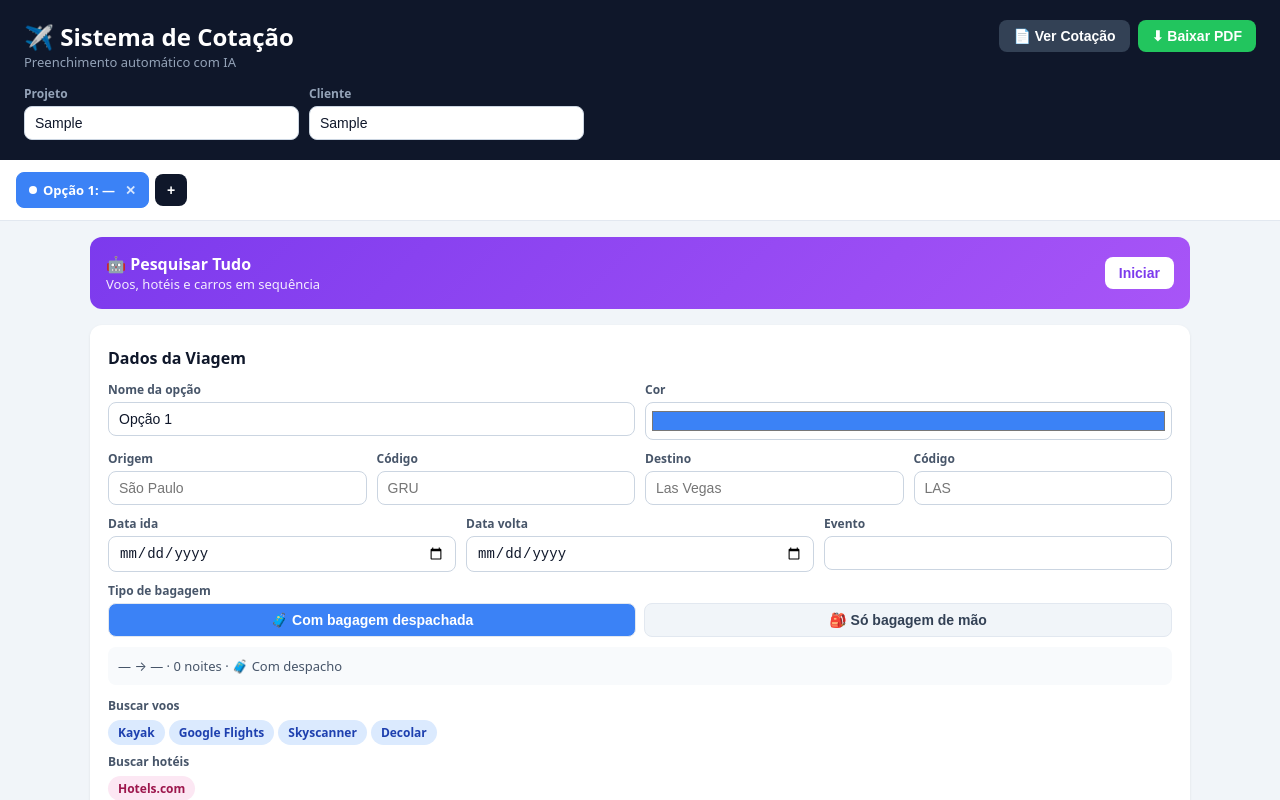
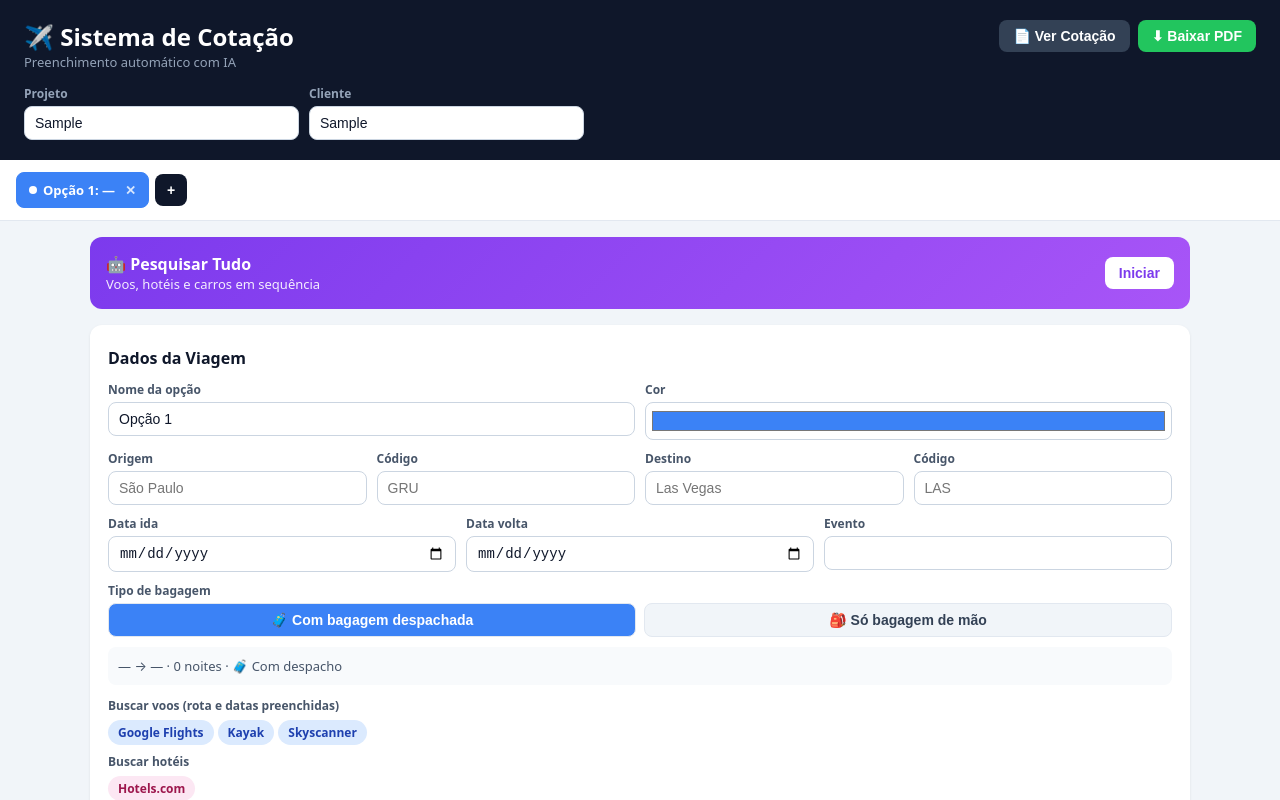
Before and after one commit to kleberlopes86-hash/cotacao-viagens, a React (Vite) app: page / in a window 1280 px wide. Both pictures are taken after typing "Sample", "Sample" into the empty fields and a click on the button "+ Nova Opção de Viagem". Shown: the top 800 px of the page. Built offline with nearby package versions, Linux system fonts and the light colour scheme.

Commit message:
logos das companhias, escalas e tempo de voo

```diff
--- a/src/App.jsx
+++ b/src/App.jsx
@@ -131,6 +131,36 @@ const flightTotal = (f) => {
   const soma = ida + volta + tax + bag;
   // se os campos novos estiverem vazios, cai no price antigo (compatibilidade)
   return soma > 0 ? soma : Number(f.price) || 0;
+};
+
+// Gera links de busca pré-preenchidos (rota + datas) para os buscadores.
+// Datas no formato AAAA-MM-DD (o que o sistema usa); converte quando preciso.
+const flightSearchLinks = (o) => {
+  const orig = (o.originCode || "").trim().toUpperCase();
+  const dest = (o.destinationCode || "").trim().toUpperCase();
+  const dep = o.departDate; // AAAA-MM-DD
+  const ret = o.returnDate; // AAAA-MM-DD
+  // formato AAMMDD para o Skyscanner
+  const short = (d) => (d ? d.slice(2).replace(/-/g, "") : "");
+  const temRota = orig && dest && dep;
+
+  // Google Flights: busca por texto é o formato mais estável
+  const googleQuery = encodeURIComponent(
+    `voos de ${orig || o.origin} para ${dest || o.destination} ida ${dep}${ret ? " volta " + ret : ""}`
+  );
+  const google = `https://www.google.com/travel/flights?q=${googleQuery}`;
+
+  // Kayak: /flights/GRU-LAS/2026-08-10/2026-08-20
+  const kayak = temRota
+    ? `https://www.kayak.com.br/flights/${orig}-${dest}/${dep}${ret ? "/" + ret : ""}`
+    : "https://www.kayak.com.br/flights";
+
+  // Skyscanner: /transport/flights/gru/las/250810/250820/
+  const skyscanner = temRota
+    ? `https://www.skyscanner.com.br/transport/flights/${orig.toLowerCase()}/${dest.toLowerCase()}/${short(dep)}${ret ? "/" + short(ret) : ""}/`
+    : "https://www.skyscanner.com.br";
+
+  return { google, kayak, skyscanner, temRota };
 };
 
 const optionTotals = (opt) => {
@@ -636,10 +666,13 @@ export default function App() {
 
             {/* Links rápidos */}
             <div style={{ marginTop: 12 }}>
-              <div style={{ fontSize: 12, fontWeight: 700, color: "#475569", marginBottom: 4 }}>Buscar voos</div>
-              {[["Kayak", "https://www.kayak.com.br/flights"], ["Google Flights", "https://www.google.com/travel/flights"], ["Skyscanner", "https://www.skyscanner.com.br"], ["Decolar", "https://www.decolar.com"]].map(([n, u]) => (
-                <a key={n} href={u} target="_blank" rel="noopener noreferrer" style={{ ...S.pill, background: "#dbeafe", color: "#1e40af" }}>{n}</a>
-              ))}
+              <div style={{ fontSize: 12, fontWeight: 700, color: "#475569", marginBottom: 4 }}>Buscar voos (rota e datas preenchidas)</div>
+              {(() => {
+                const L = flightSearchLinks(opt);
+                return [["Google Flights", L.google], ["Kayak", L.kayak], ["Skyscanner", L.skyscanner]].map(([n, u]) => (
+                  <a key={n} href={u} target="_blank" rel="noopener noreferrer" style={{ ...S.pill, background: "#dbeafe", color: "#1e40af" }}>{n}</a>
+                ));
+              })()}
               <div style={{ fontSize: 12, fontWeight: 700, color: "#475569", margin: "6px 0 4px" }}>Buscar hotéis</div>
               <a href="https://www.hotels.com" target="_blank" rel="noopener noreferrer" style={{ ...S.pill, background: "#fce7f3", color: "#9d174d" }}>Hotels.com</a>
               <div style={{ fontSize: 12, fontWeight: 700, color: "#475569", margin: "6px 0 4px" }}>Buscar carros</div>
@@ -658,6 +691,22 @@ export default function App() {
                 <button style={{ ...S.btn, background: "#e2e8f0", color: "#334155" }} onClick={() => addItem("flights", newFlight)}>+ Voo</button>
               </div>
             </div>
+            {(() => {
+              const L = flightSearchLinks(opt);
+              return (
+                <div style={{ background: "#eff6ff", border: "1px solid #bfdbfe", borderRadius: 10, padding: 12, marginBottom: 12 }}>
+                  <div style={{ fontSize: 13, fontWeight: 700, color: "#1e40af", marginBottom: 8 }}>
+                    🔎 Ver preços reais (rota e datas já preenchidas)
+                    {!L.temRota && <span style={{ fontWeight: 400, color: "#64748b" }}> — preencha origem, destino e data de ida</span>}
+                  </div>
+                  <div style={{ display: "flex", gap: 8, flexWrap: "wrap" }}>
+                    <a href={L.google} target="_blank" rel="noopener noreferrer" style={{ ...S.btn, background: "#1a73e8", color: "#fff", textDecoration: "none" }}>Google Flights ↗</a>
+                    <a href={L.kayak} target="_blank" rel="noopener noreferrer" style={{ ...S.btn, background: "#ff690f", color: "#fff", textDecoration: "none" }}>Kayak ↗</a>
+                    <a href={L.skyscanner} target="_blank" rel="noopener noreferrer" style={{ ...S.btn, background: "#0770e3", color: "#fff", textDecoration: "none" }}>Skyscanner ↗</a>
+                  </div>
+                </div>
+              );
+            })()}
             {opt.flights.map((f) => (
               <div key={f.id} style={{ border: "1px solid #e2e8f0", borderRadius: 10, padding: 12, marginBottom: 10 }}>
                 <div style={{ display: "flex", gap: 8, fontSize: 12, background: "#f1f5f9", borderRadius: 8, padding: 8, marginBottom: 10, flexWrap: "wrap" }}>
```
